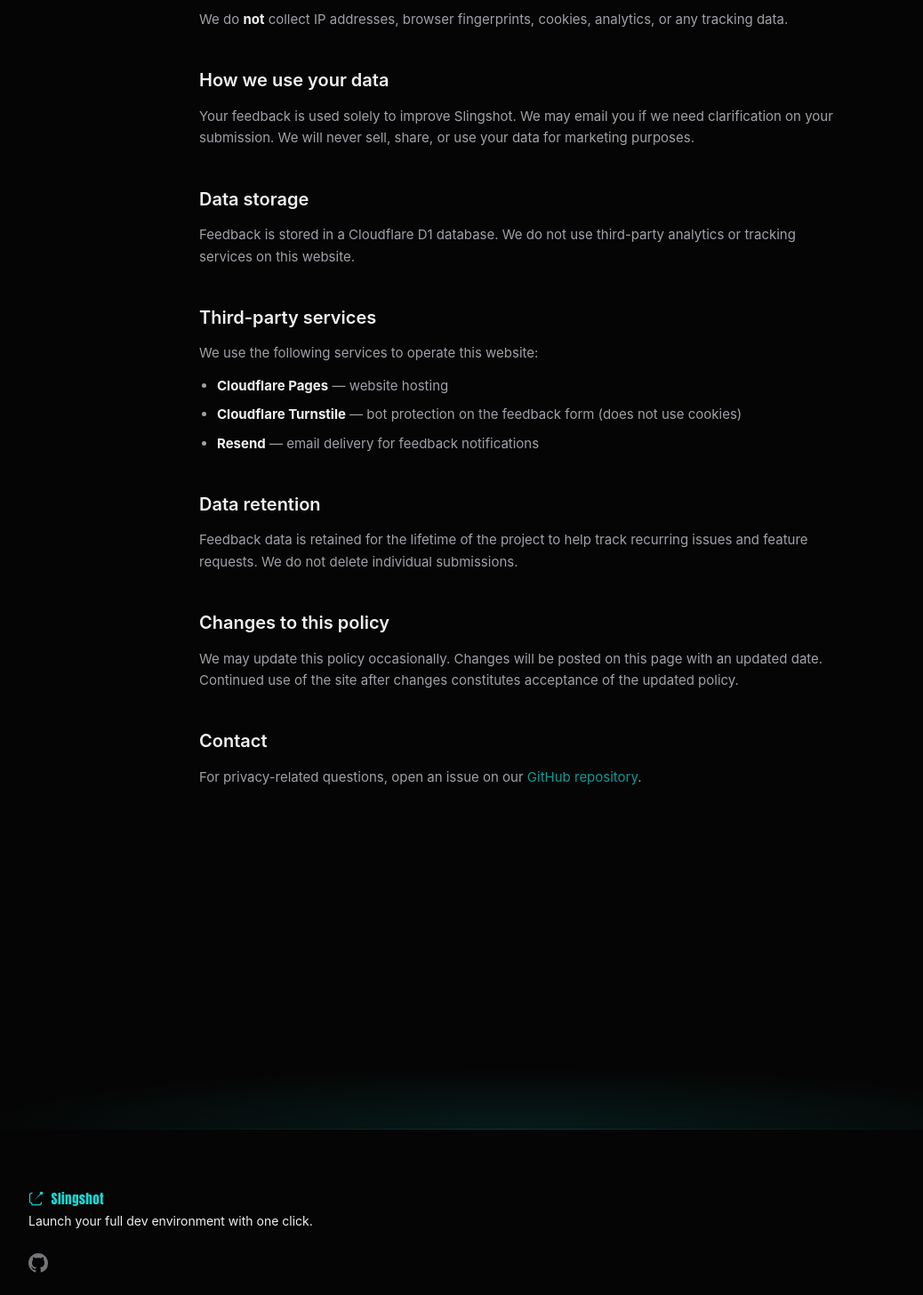
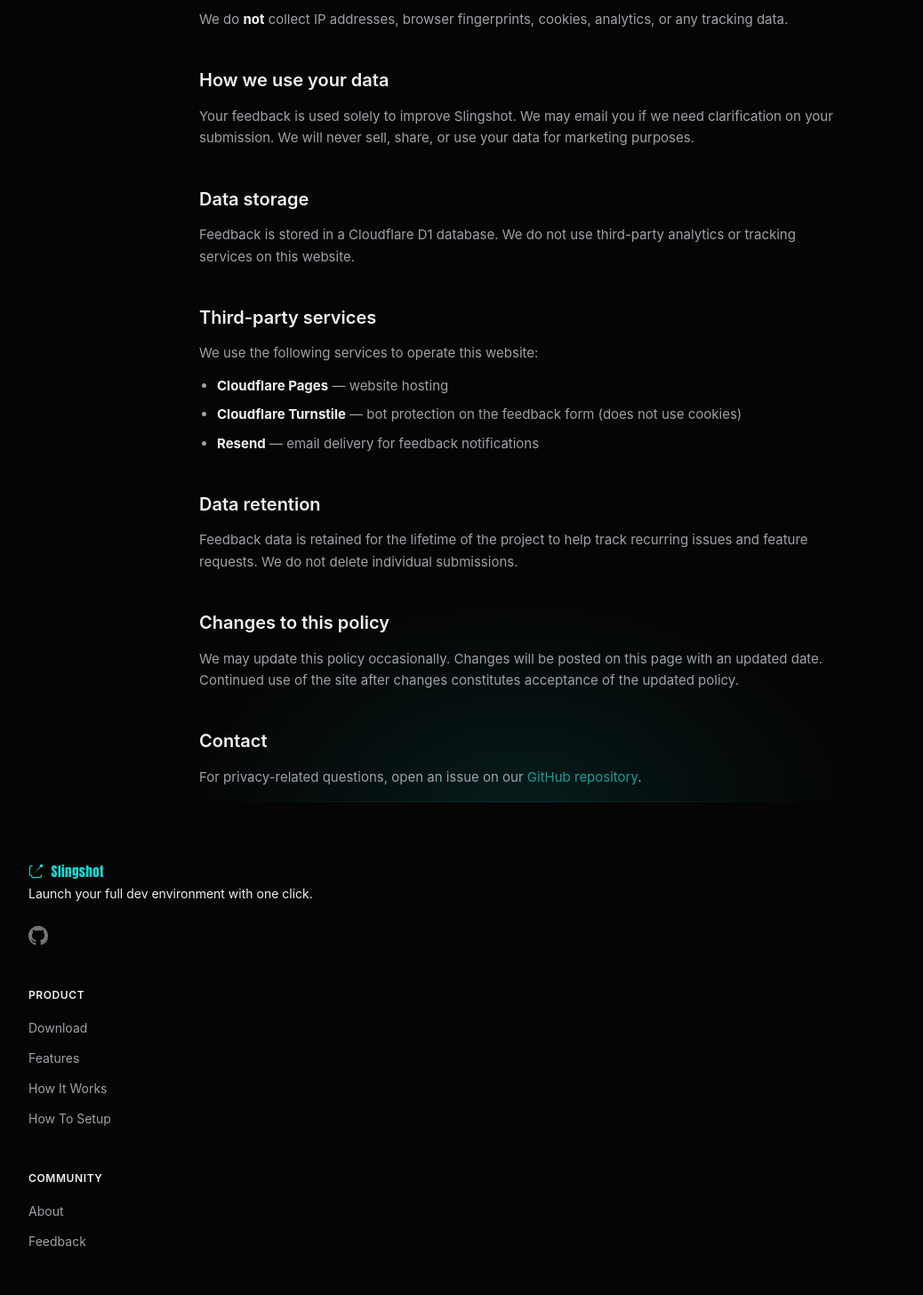
Before and after one commit to Atia-Farha/Slingshot, a Nuxt app in the folder site/: page /privacy in a window 1280 px wide. Shown: the part 702-2158 px from the top of the page at 89% size, without its empty margins (56-1094 px from the left). Built offline with nearby package versions, Linux system fonts and the light colour scheme.

Commit message:
style: update error and privacy pages with improved layout and gradient effects

```diff
--- a/site/app/error.vue
+++ b/site/app/error.vue
@@ -24,34 +24,11 @@
 
 <template>
     <NuxtLayout>
-        <div class="relative min-h-[80vh]">
-            <!-- Content -->
         <section
-                class="relative z-10 flex min-h-[80vh] items-center justify-center px-6 pt-32"
+            class="relative flex min-h-[80vh] items-center justify-center overflow-hidden pt-32 pb-20"
         >
-                <div class="text-center">
-                    <p
-                        class="text-primary text-8xl font-extrabold tracking-tight uppercase"
-                    >
-                        404
-                    </p>
-                    <h1 class="mt-4 text-2xl font-bold">Page not found</h1>
-                    <p class="text-text-secondary mt-2 text-base">
-                        The page you're looking for doesn't exist or has been
-                        moved.
-                    </p>
-                    <NuxtLink
-                        to="/"
-                        class="border-primary/60 bg-primary mt-8 inline-flex h-11 items-center gap-2.5 rounded-lg border px-6 text-sm font-bold text-black transition-all duration-300 hover:bg-[#0fc4c0] active:scale-[0.98]"
-                    >
-                        Back to Home
-                    </NuxtLink>
-                </div>
-            </section>
-
-            <!-- Bottom gradient -->
-            <section class="relative overflow-hidden py-48">
             <div class="absolute inset-0">
+                <!-- Base gradient — bottom -->
                 <div
                     class="absolute inset-0"
                     style="
@@ -62,6 +39,8 @@
                         );
                     "
                 ></div>
+
+                <!-- Bottom edge glow -->
                 <div
                     class="absolute inset-x-0 bottom-0 h-px"
                     style="
@@ -74,7 +53,24 @@
                     "
                 ></div>
             </div>
+
+            <div class="relative z-10 mx-auto max-w-4xl px-6 text-center">
+                <p
+                    class="text-primary text-8xl font-extrabold tracking-tight uppercase"
+                >
+                    404
+                </p>
+                <h1 class="mt-4 text-2xl font-bold">Page not found</h1>
+                <p class="text-text-secondary mt-2 text-base">
+                    The page you're looking for doesn't exist or has been moved.
+                </p>
+                <NuxtLink
+                    to="/"
+                    class="border-primary/60 bg-primary mt-8 inline-flex h-11 items-center gap-2.5 rounded-lg border px-6 text-sm font-bold text-black transition-all duration-300 hover:bg-[#0fc4c0] active:scale-[0.98]"
+                >
+                    Back to Home
+                </NuxtLink>
+            </div>
         </section>
-        </div>
     </NuxtLayout>
 </template>
--- a/site/app/pages/privacy.vue
+++ b/site/app/pages/privacy.vue
@@ -87,7 +87,34 @@
         </section>
 
         <!-- Content -->
-        <section class="mx-auto max-w-3xl px-6">
+        <section class="relative mx-auto max-w-3xl overflow-hidden px-6 pb-4">
+            <div class="absolute inset-0">
+                <!-- Base gradient — bottom -->
+                <div
+                    class="absolute inset-0"
+                    style="
+                        background: radial-gradient(
+                            ellipse 80% 30% at 50% 100%,
+                            rgba(20, 216, 212, 0.1) 0%,
+                            transparent 60%
+                        );
+                    "
+                ></div>
+
+                <!-- Bottom edge glow -->
+                <div
+                    class="absolute inset-x-0 bottom-0 h-px"
+                    style="
+                        background: linear-gradient(
+                            90deg,
+                            transparent 10%,
+                            rgba(20, 216, 212, 0.15) 50%,
+                            transparent 90%
+                        );
+                    "
+                ></div>
+            </div>
+
             <div class="space-y-10 text-[15px] leading-relaxed">
                 <div>
                     <h2 class="mb-3 text-xl font-semibold">Overview</h2>
@@ -223,32 +250,5 @@
                 </div>
             </div>
         </section>
-
-        <!-- Bottom gradient -->
-        <section class="relative overflow-hidden py-48">
-            <div class="absolute inset-0">
-                <div
-                    class="absolute inset-0"
-                    style="
-                        background: radial-gradient(
-                            ellipse 80% 30% at 50% 100%,
-                            rgba(20, 216, 212, 0.1) 0%,
-                            transparent 60%
-                        );
-                    "
-                ></div>
-                <div
-                    class="absolute inset-x-0 bottom-0 h-px"
-                    style="
-                        background: linear-gradient(
-                            90deg,
-                            transparent 10%,
-                            rgba(20, 216, 212, 0.15) 50%,
-                            transparent 90%
-                        );
-                    "
-                ></div>
-            </div>
-        </section>
     </div>
 </template>
```
Lines whose indentation alone changed are shown as unchanged.
